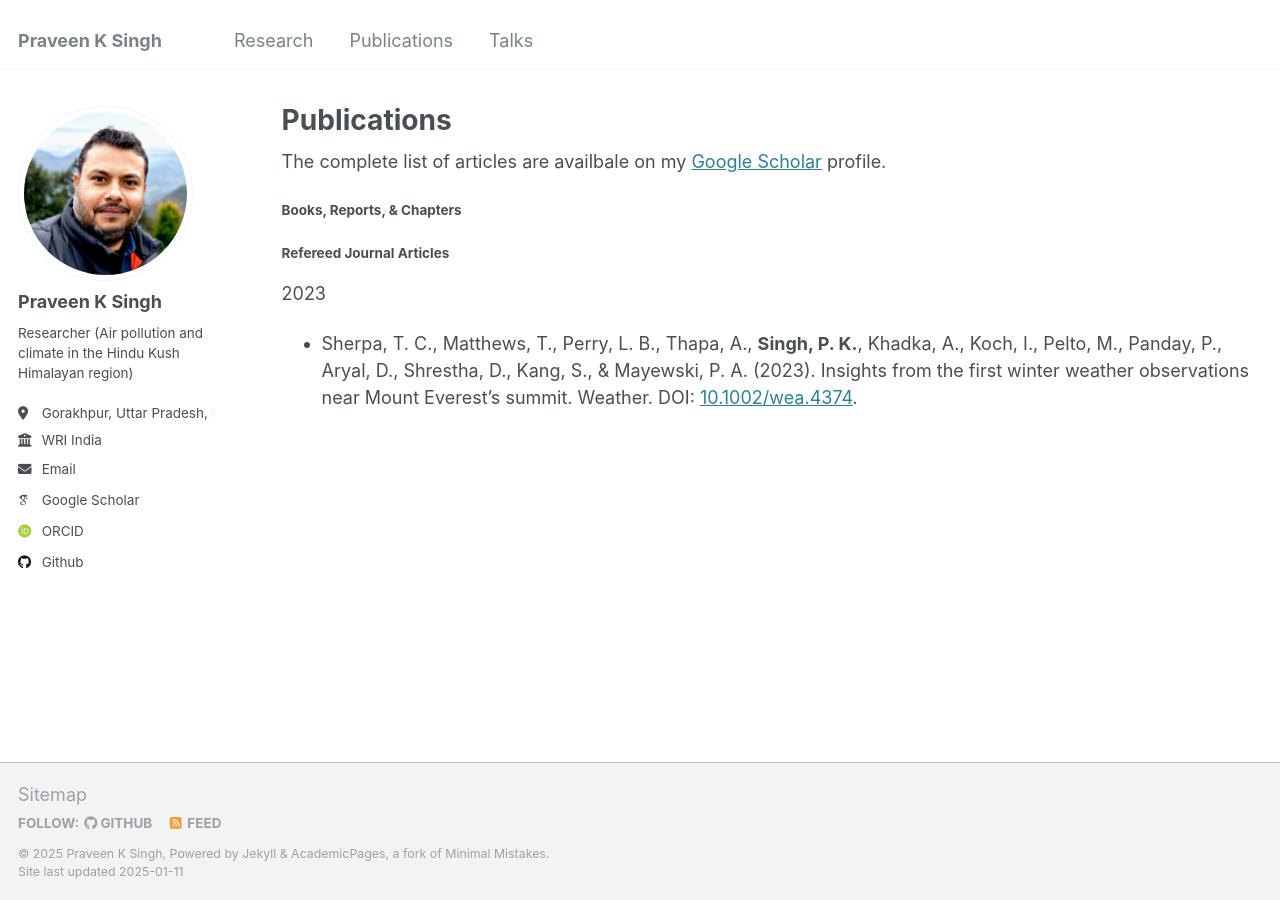
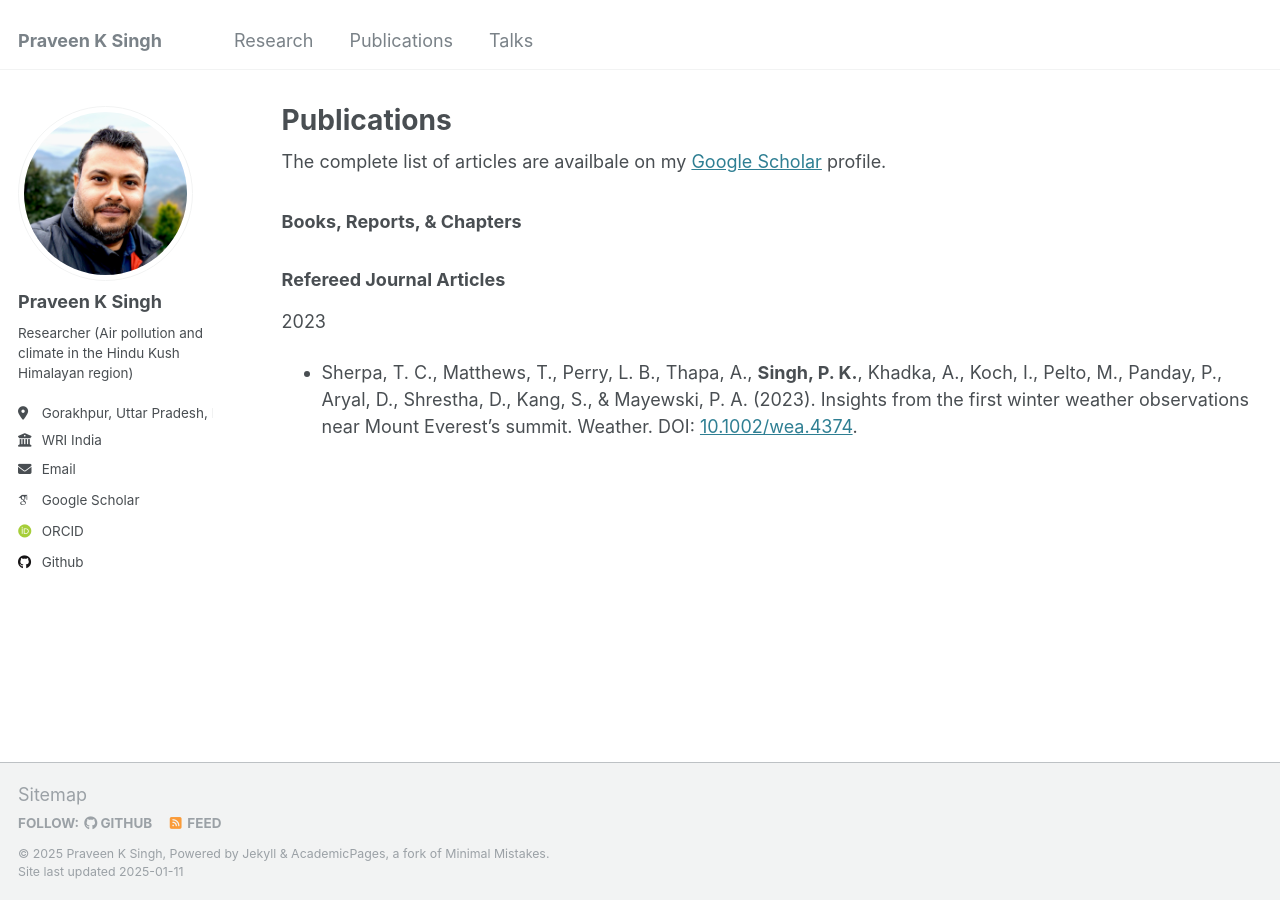
Before and after one commit to singhpraveenk/praveenksingh.github.io, a Jekyll site: the page built from _pages/publications.md, in a window 1280 px wide. Built offline with Jekyll 4.4.1, drawn with Linux system fonts in a browser that asks for light colours; some web fonts are replaced.

```diff
--- a/_pages/publications.md
+++ b/_pages/publications.md
@@ -7,11 +7,10 @@ author_profile: true
 
 <div class="wordwrap">The complete list of articles are availbale on my <a href="{{site.author.googlescholar}}" target="_blank">Google Scholar</a> profile.</div>
 
-<h4>Books, Reports, & Chapters</h4>
+<h3>Books, Reports, & Chapters</h3>
 
-
-<h4>Refereed Journal Articles</h4>
+<h3>Refereed Journal Articles</h3>
 
 2023
 <ul>
-<li>Sherpa, T. C., Matthews, T., Perry, L. B., Thapa, A., <b>Singh, P. K.</b>, Khadka, A., Koch, I., Pelto, M., Panday, P., Aryal, D., Shrestha, D., Kang, S., & Mayewski, P. A. (2023). Insights from the first winter weather observations near Mount Everest’s summit. Weather. DOI: <a href="{{https://doi.org/10.1002/wea.4374}}" target="_blank">10.1002/wea.4374</a>.</li>
+<li>Sherpa, T. C., Matthews, T., Perry, L. B., Thapa, A., <b>Singh, P. K.</b>, Khadka, A., Koch, I., Pelto, M., Panday, P., Aryal, D., Shrestha, D., Kang, S., & Mayewski, P. A. (2023). Insights from the first winter weather observations near Mount Everest’s summit. Weather. DOI: <a href="https://doi.org/10.1002/wea.4374" target="_blank">10.1002/wea.4374</a>.</li>
```
